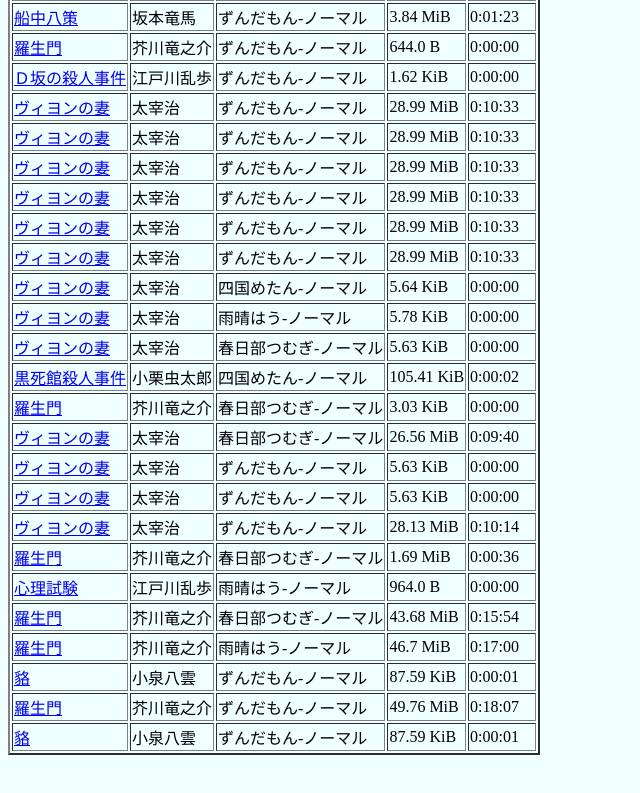
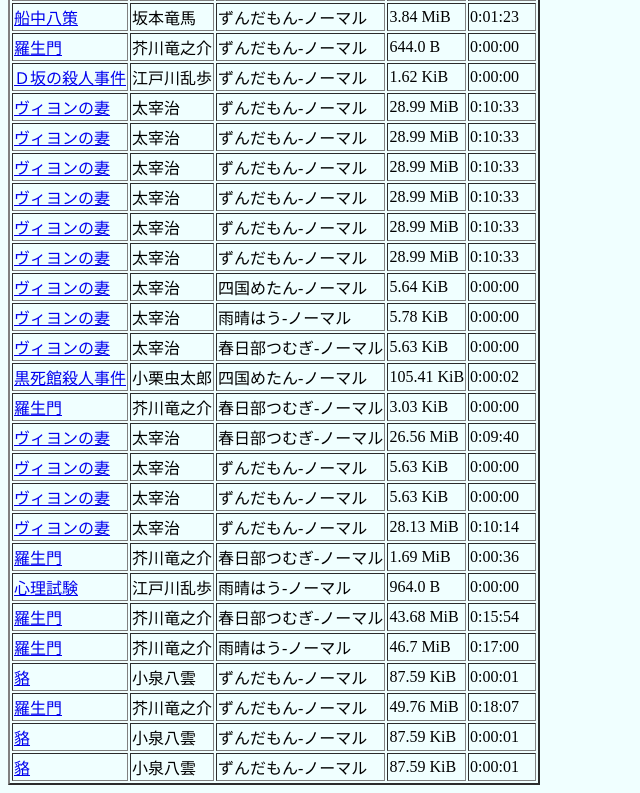
Before and after one commit to SoumaCoffee/soumacoffee.github.io, a plain HTML site: page index.html in a window 1280 px wide. Shown: the part 333-1126 px from the top of the page, without its empty margins (0-640 px from the left). Before the commit the page ends 1096 px from the top, so only its background shows below. Drawn offline with Linux system fonts and the light colour scheme.

Commit message:
Update html add content

```diff
--- a/index.html
+++ b/index.html
@@ -38,4 +38,5 @@
 <tr><td><a href="https://drive.google.com/uc?export=download&id=155pTaKmtoqvImjY98VJ9A608BIRuv0e2">貉</a></td><td>小泉八雲</td><td>ずんだもん-ノーマル</td><td>87.59 KiB</td><td>0:00:01</td></tr>
 <tr><td><a href="https://drive.google.com/uc?export=download&id=10wEqiN-FUJalzxNBlaBPWTlBrYmo66Z2">羅生門</a></td><td>芥川竜之介</td><td>ずんだもん-ノーマル</td><td>49.76 MiB</td><td>0:18:07</td></tr>
 <tr><td><a href="https://drive.google.com/uc?export=download&id=1x0tzfT8lW1s0pv8d5IcViUJqCQPFdBsg">貉</a></td><td>小泉八雲</td><td>ずんだもん-ノーマル</td><td>87.59 KiB</td><td>0:00:01</td></tr>
+<tr><td><a href="https://drive.google.com/uc?export=download&id=1yIn69iLlkpAx0a4J6gMIpLhUNVMu401P">貉</a></td><td>小泉八雲</td><td>ずんだもん-ノーマル</td><td>87.59 KiB</td><td>0:00:01</td></tr>
 </table></body></html>
```
